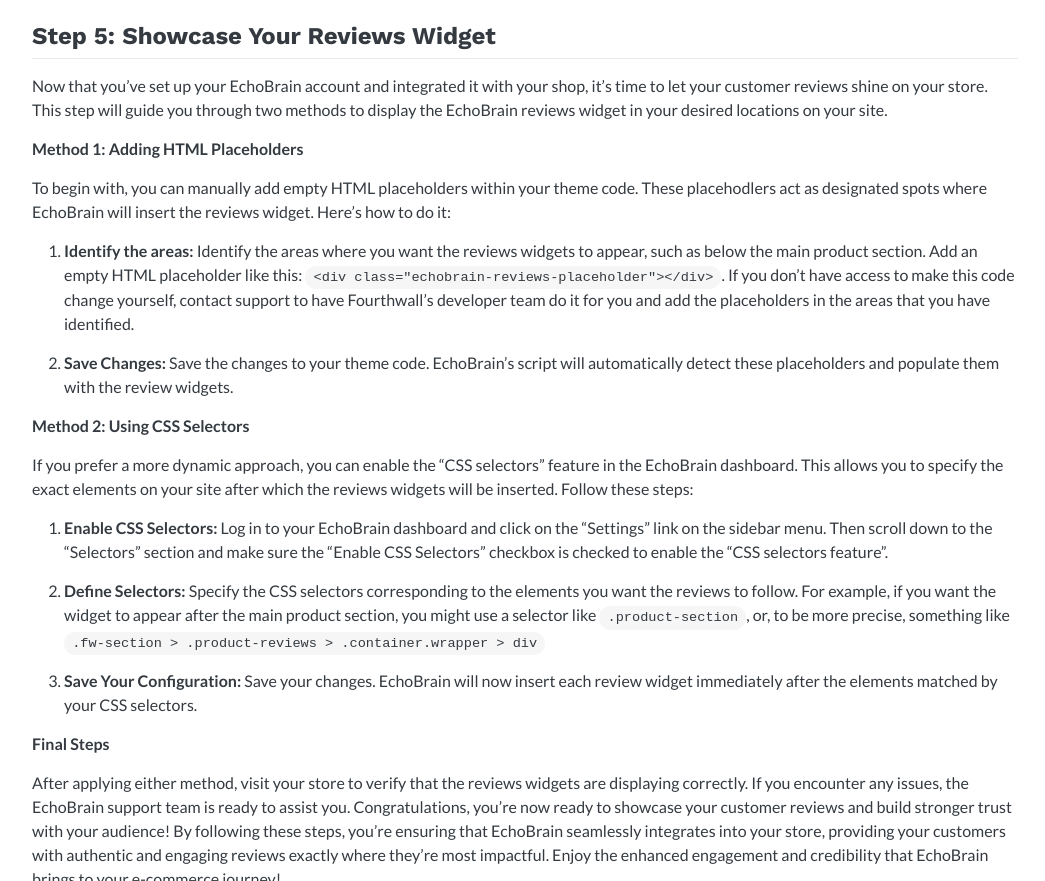
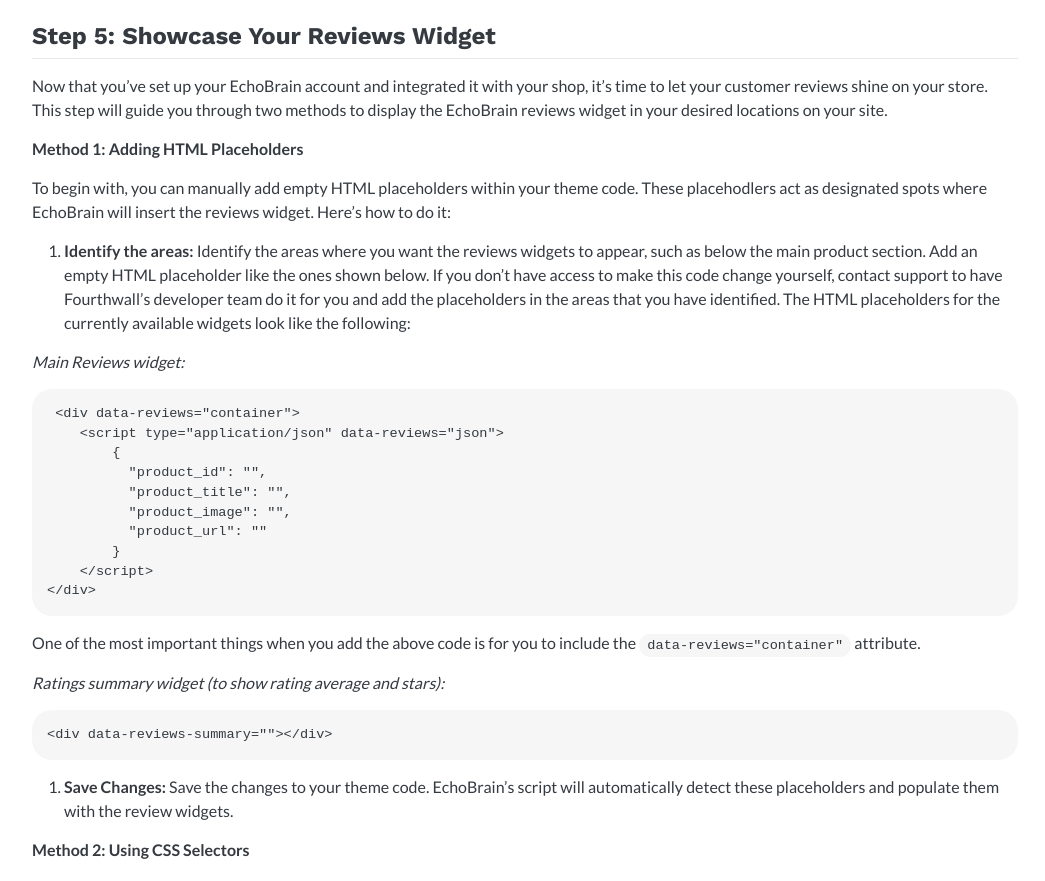
Before and after one commit to echo-brain/echo-brain.github.io, a Jekyll site: the page built from _posts/2024-03-11-getting-started-with-echobrain-first-steps.md, in a window 1280 px wide and 900 px high, scrolled down 8753 px, cut to the strip 19-900 px from the top of the window. Shown: the whole strip, without its empty margins (115-1160 px from the left). Built offline with Jekyll 4.4.1, drawn with Linux system fonts in a browser that asks for light colours.

Commit message:
Including real snippets for HTML placeholders

````diff
--- a/_posts/2024-03-11-getting-started-with-echobrain-first-steps.md
+++ b/_posts/2024-03-11-getting-started-with-echobrain-first-steps.md
@@ -84,7 +84,28 @@
 
 To begin with, you can manually add empty HTML placeholders within your theme code. These placehodlers act as designated spots where EchoBrain will insert the reviews widget. Here's how to do it:
 
- 1. **Identify the areas:** Identify the areas where you want the reviews widgets to appear, such as below the main product section. Add an empty HTML placeholder like this: `<div class="echobrain-reviews-placeholder"></div>`. If you don't have access to make this code change yourself, contact support to have Fourthwall's developer team do it for you and add the placeholders in the areas that you have identified.
+ 1. **Identify the areas:** Identify the areas where you want the reviews widgets to appear, such as below the main product section. Add an empty HTML placeholder like the ones shown below. If you don't have access to make this code change yourself, contact support to have Fourthwall's developer team do it for you and add the placeholders in the areas that you have identified. The HTML placeholders for the currently available widgets look like the following:
+
+*Main Reviews widget:*
+ ```
+ <div data-reviews="container">
+    <script type="application/json" data-reviews="json">
+        {
+          "product_id": "{{ product.id }}",
+          "product_title": "{{ product.title }}",
+          "product_image": "{{ product.images[0].src | img_url: '720x' }}",
+          "product_url": "{{ product.url }}"
+        }
+    </script>
+</div>
+```
+
+ One of the most important things when you add the above code is for you to include the `data-reviews="container"` attribute.
+
+*Ratings summary widget (to show rating average and stars):*
+```
+<div data-reviews-summary="{{ product.id }}"></div>
+```
 
  2. **Save Changes:** Save the changes to your theme code. EchoBrain's script will automatically detect these placeholders and populate them with the review widgets.
 
````
